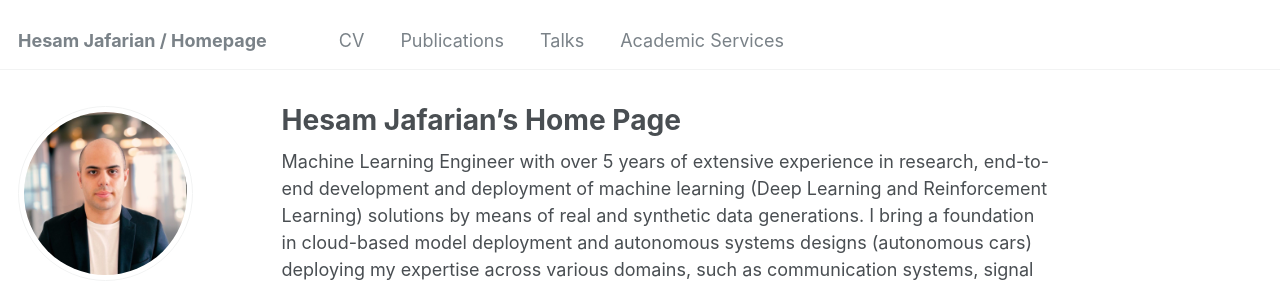
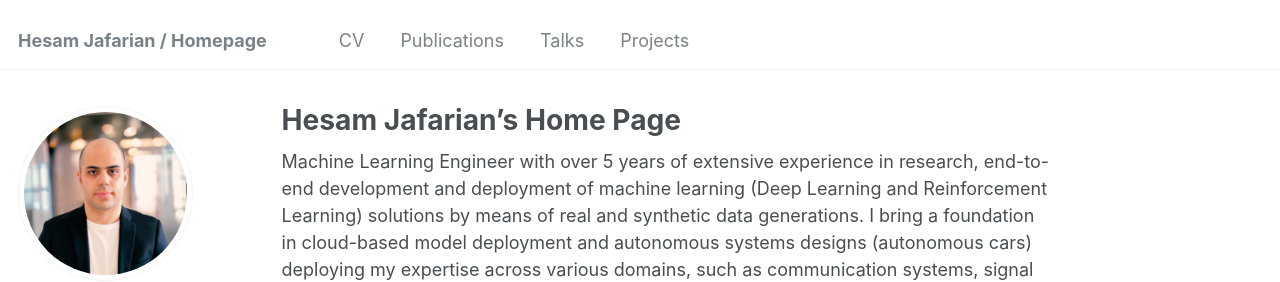
Before and after one commit to hesamjafarian/hesamjafarian.github.io, a Jekyll site: the page built from _pages/about.md, in a window 1280 px wide. Shown: the top 282 px of the page. Built offline with Jekyll 4.4.1, drawn with Linux system fonts in a browser that asks for light colours; some web fonts are replaced.

Commit message:
Update navigation.yml

```diff
--- a/_data/navigation.yml
+++ b/_data/navigation.yml
@@ -17,8 +17,8 @@ main:
   # - title: "Teaching"
   #   url: /teaching/
 
-  - title: "Academic Services"
-    url: /Academic Services/
+  - title: "Projects"
+    url: /Projects/
 
   #- title: "Portfolio"
   #  url: /portfolio/
```
